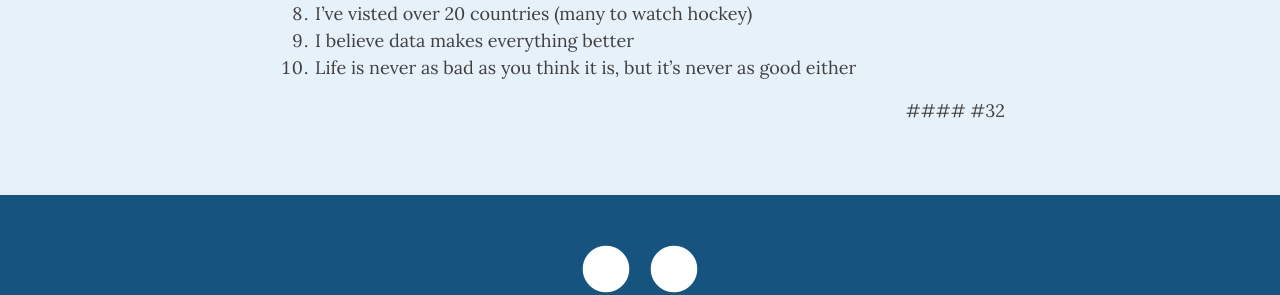
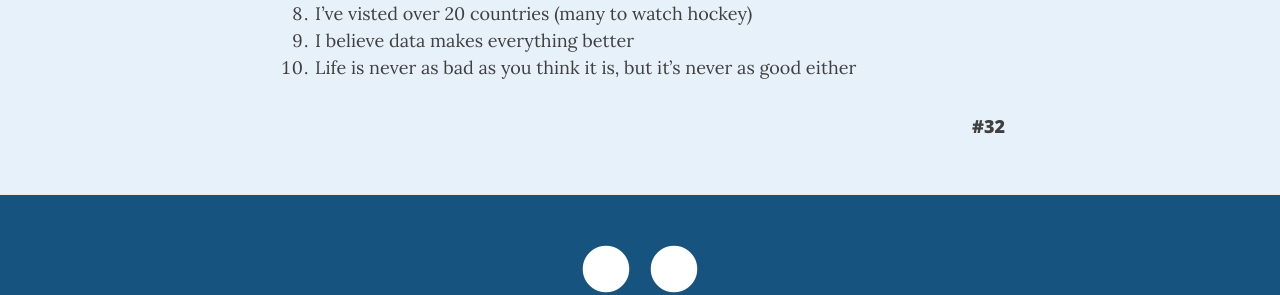
Before and after one commit to robpacey32/robpacey32.github.io, a Jekyll site: the page built from aboutme.md, in a window 1280 px wide and 1062 px high. Shown: the part 634-929 px from the top of the window. Built offline with Jekyll 4.4.1, drawn with Linux system fonts in a browser that asks for light colours; nearby versions of some CDN libraries.

Commit message:
Update aboutme.md

```diff
--- a/aboutme.md
+++ b/aboutme.md
@@ -17,7 +17,5 @@ subtitle: Rob Pacey
 10. Life is never as bad as you think it is, but it's never as good either
 
 <div style="text-align:right;">
-
-####  #32
-
+    <h4 style="display:inline-block;">#32</h4>
 </div>
```
